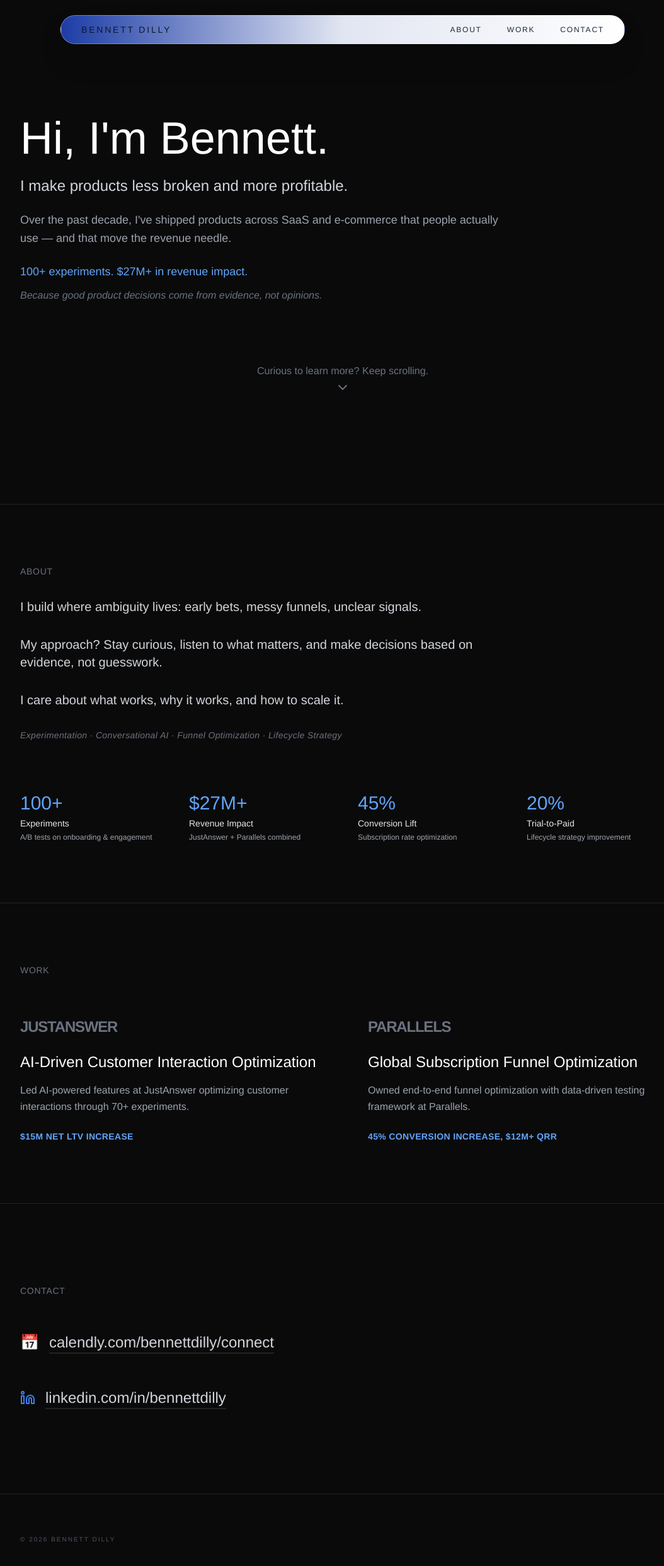
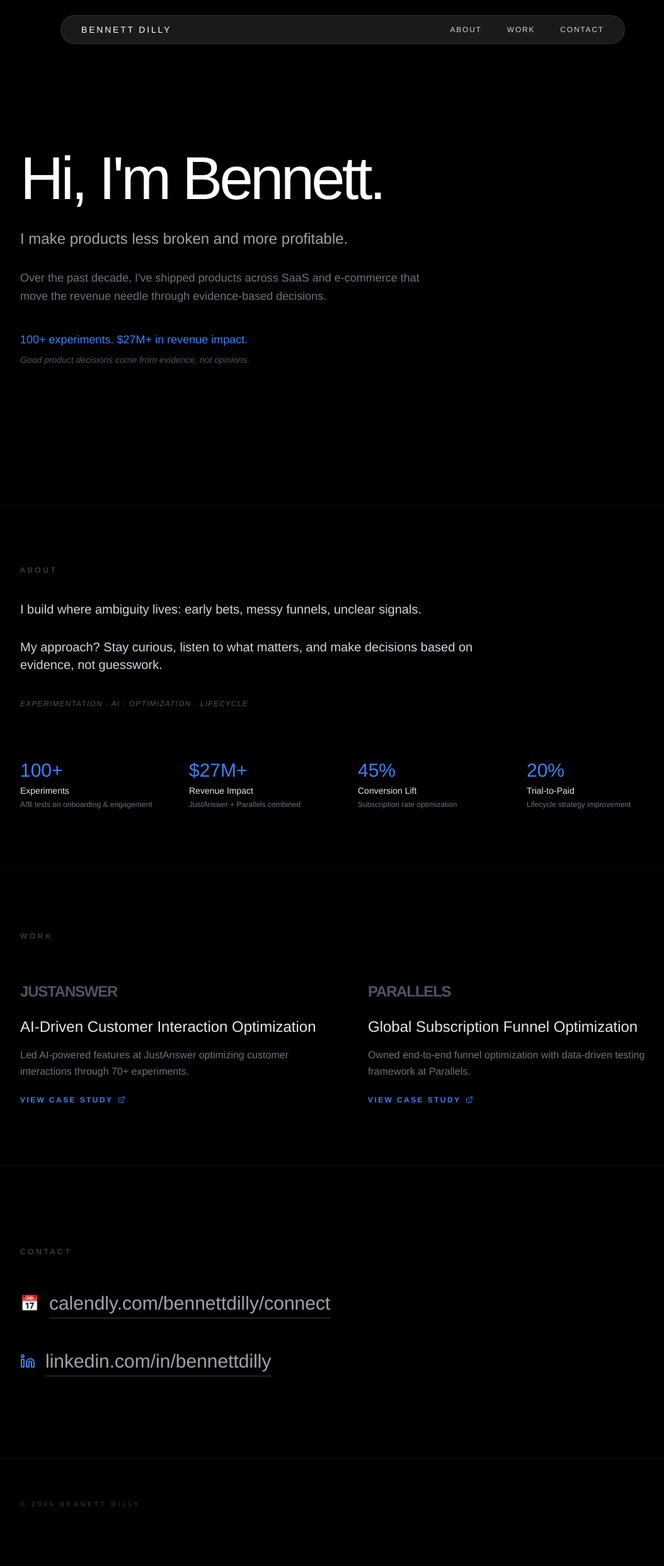
Before and after one commit to mrbdilly/portfolio, a React (Vite) app: page / in a window 1280 px wide. Shown: the top 2486 px of the page at 63% size, without its empty margins (96-1150 px from the left). After the commit the page ends 2459 px from the top, so only its background shows below. Built offline with nearby package versions, Linux system fonts and the light colour scheme.

Commit message:
Update App.tsx
- Updated UI (main nav & background)
- Changed "Work" to incorporate modals

```diff
--- a/src/App.tsx
+++ b/src/App.tsx
@@ -4,18 +4,17 @@ import { Menu, X, Linkedin, ChevronDown, ExternalLink } from 'lucide-react';
 export default function PMPortfolio() {
   const [mobileMenuOpen, setMobileMenuOpen] = useState(false);
   const [selectedProject, setSelectedProject] = useState(null);
+  const [selectedWork, setSelectedWork] = useState(null);
   const [navVisible, setNavVisible] = useState(true);
   const [lastScrollY, setLastScrollY] = useState(0);
 
-  // FEATURE FLAG: Toggle to true when Product Playground is ready
   const SHOW_PLAYGROUND = false;
 
-  // 1. Precision Scroll-Hide Logic (Hides as soon as scroll hits 10px)
+  // 1. Scroll-Hide Logic (10px Trigger)
   useEffect(() => {
     const controlNavbar = () => {
       if (typeof window !== 'undefined') {
         const currentScrollY = window.scrollY;
-        // Logic: If scrolling down and past the 10px threshold, hide.
         if (currentScrollY > lastScrollY && currentScrollY > 10) {
           setNavVisible(false);
         } else {
@@ -24,15 +23,14 @@ export default function PMPortfolio() {
         setLastScrollY(currentScrollY);
       }
     };
-
     window.addEventListener('scroll', controlNavbar);
     return () => window.removeEventListener('scroll', controlNavbar);
   }, [lastScrollY]);
 
-  // 2. Font and Global Dark Mode Body Style
+  // 2. Pure Black Theme
   useEffect(() => {
     document.body.style.fontFamily = '"Helvetica Neue", Helvetica, Arial, sans-serif';
-    document.body.style.backgroundColor = '#0a0a0a';
+    document.body.style.backgroundColor = '#000000';
     document.body.style.color = '#ffffff';
   }, []);
 
@@ -42,7 +40,6 @@ export default function PMPortfolio() {
     setMobileMenuOpen(false);
   };
 
-  // 3. Count-up Metric Component
   const CountUpMetric = ({ item, delay }) => {
     const [count, setCount] = useState(0);
     const [hasAnimated, setHasAnimated] = useState(false);
@@ -89,14 +86,13 @@ export default function PMPortfolio() {
 
     return (
       <div ref={elementRef}>
-        <div className="text-2xl md:text-3xl font-light mb-1 text-blue-400">{formatCount(count)}</div>
+        <div className="text-2xl md:text-3xl font-light mb-1 text-blue-500">{formatCount(count)}</div>
         <div className="text-sm font-medium mb-1 text-gray-200">{item.label}</div>
-        <div className="text-xs text-gray-400 font-light">{item.detail}</div>
+        <div className="text-xs text-gray-500 font-light">{item.detail}</div>
       </div>
     );
   };
 
-  // 4. Data Arrays (Restored Full Descriptions)
   const achievements = [
     { metric: '100+', label: 'Experiments', detail: 'A/B tests on onboarding & engagement' },
     { metric: '$27M+', label: 'Revenue Impact', detail: 'JustAnswer + Parallels combined' },
@@ -110,70 +106,48 @@ export default function PMPortfolio() {
       title: 'AI-Driven Customer Interaction Optimization',
       description: 'Led AI-powered features at JustAnswer optimizing customer interactions through 70+ experiments.',
       metrics: '$15M Net LTV increase',
-      logo: '/images/ja-logo-dark.png'
+      fullContent: 'Extensive work on LLM integration for customer support routing. Conducted 70+ high-velocity experiments focused on reducing friction in the expert-connection funnel. This phase will be updated with technical breakdowns of the AI logic and cohort analysis results.'
     },
     {
       company: 'PARALLELS',
       title: 'Global Subscription Funnel Optimization',
       description: 'Owned end-to-end funnel optimization with data-driven testing framework at Parallels.',
       metrics: '45% conversion increase, $12M+ QRR',
-      logo: '/images/parallels-logo-dark.png'
-    }
-  ];
-
-  const sideProjects = [
-    {
-      title: 'Project Alpha',
-      subtitle: 'A specialized tool for analyzing user churn patterns in SaaS.',
-      image: '/images/project-alpha.png',
-      fullContent: 'This side project focused on identifying early-warning signals for churn in subscription models. I built a predictive framework that analyzes high-frequency engagement data to trigger automated recovery workflows, specifically targeting users who show a 30% drop in session frequency over a 7-day rolling window.'
-    },
-    {
-      title: 'Market Pulse AI',
-      subtitle: 'LLM-powered dashboard for real-time competitor sentiment analysis.',
-      image: '/images/project-beta.png',
-      fullContent: 'Using a combination of web-scraping and LLM categorization, Market Pulse allows product teams to see how users are reacting to competitor feature launches in real-time. It transforms qualitative social sentiment into structured data, allowing for rapid-response product positioning.'
-    },
-    {
-      title: 'OnboardFlow',
-      subtitle: 'Custom framework for testing B2B onboarding friction points.',
-      image: '/images/project-gamma.png',
-      fullContent: 'OnboardFlow is a lightweight experimentation layer designed to isolate the "Aha! moment." It tracks user velocity through the initial setup and identifies specific UI elements causing drop-offs, reducing time-to-value by an average of 18% in initial beta tests.'
+      fullContent: 'Redesigned the global checkout experience for Parallels Desktop. Implemented a multi-variant testing framework that optimized pricing elasticity across European and Asian markets. This phase will be updated with localized conversion data and UX wireframes.'
     }
   ];
 
   return (
-    <div className="min-h-screen bg-[#0a0a0a] text-white selection:bg-blue-500/30">
+    <div className="min-h-screen bg-black text-white selection:bg-blue-500/30">
 
-      {/* 5. Minimalist Nav - Darkened Blue Gradient & Unbolded Text */}
+      {/* 5. Minimalist Nav - No Gradient, Frost Effect */}
       <nav className={`fixed left-1/2 -translate-x-1/2 w-[90%] max-w-4xl z-50 transition-all duration-500 ease-in-out ${navVisible ? 'top-6' : '-top-24'}`}>
-        <div className="bg-gradient-to-r from-blue-800/95 via-indigo-50/95 to-white backdrop-blur-2xl border border-white/30 rounded-full px-8 py-3 shadow-2xl flex items-center justify-between">
-          <div className="text-sm font-medium tracking-[0.2em] text-slate-900 uppercase">Bennett Dilly</div>
+        <div className="bg-white/10 backdrop-blur-xl border border-white/10 rounded-full px-8 py-3 shadow-2xl flex items-center justify-between">
+          <div className="text-sm font-medium tracking-[0.2em] text-white uppercase">Bennett Dilly</div>
 
           <div className="hidden md:flex items-center gap-10">
             {['About', 'Work', 'Contact'].map((item) => (
               <button
                 key={item}
                 onClick={() => scrollToSection(item.toLowerCase())}
-                className="relative text-xs font-light text-slate-800 hover:text-blue-700 transition-colors group tracking-[0.15em] uppercase"
+                className="relative text-xs font-light text-gray-300 hover:text-white transition-colors group tracking-[0.15em] uppercase"
               >
                 {item}
-                <span className="absolute -bottom-1 left-0 w-0 h-px bg-blue-600 transition-all duration-300 group-hover:w-full"></span>
+                <span className="absolute -bottom-1 left-0 w-0 h-px bg-white transition-all duration-300 group-hover:w-full"></span>
               </button>
             ))}
           </div>
 
-          <button className="md:hidden text-slate-900" onClick={() => setMobileMenuOpen(!mobileMenuOpen)}>
+          <button className="md:hidden text-white" onClick={() => setMobileMenuOpen(!mobileMenuOpen)}>
             {mobileMenuOpen ? <X size={20} /> : <Menu size={20} />}
           </button>
         </div>
 
-        {/* Mobile Dropdown */}
         {mobileMenuOpen && (
-          <div className="absolute top-16 left-0 right-0 bg-white backdrop-blur-xl border border-white/20 rounded-3xl p-8 shadow-2xl animate-in fade-in zoom-in-95 duration-300">
+          <div className="absolute top-16 left-0 right-0 bg-black border border-white/10 rounded-3xl p-8 animate-in fade-in zoom-in-95 duration-300">
             <div className="flex flex-col gap-6">
               {['About', 'Work', 'Contact'].map((item) => (
-                <button key={item} onClick={() => scrollToSection(item.toLowerCase())} className="text-left text-sm font-medium text-slate-800 uppercase tracking-widest">
+                <button key={item} onClick={() => scrollToSection(item.toLowerCase())} className="text-left text-sm font-medium text-white uppercase tracking-widest">
                   {item}
                 </button>
               ))}
@@ -182,34 +156,29 @@ export default function PMPortfolio() {
         )}
       </nav>
 
-      {/* 6. Hero Section */}
+      {/* Hero Section */}
       <section className="pt-16 md:pt-20 pb-16 px-6 min-h-screen flex flex-col justify-center">
         <div className="max-w-5xl mx-auto lg:px-0 w-full">
           <div className="max-w-3xl">
-            <h1 className="text-4xl md:text-7xl font-light mb-6 leading-tight text-white">Hi, I'm Bennett.</h1>
-            <p className="text-xl md:text-2xl text-gray-300 font-light mb-6">I make products less broken and more profitable.</p>
-            <p className="text-lg text-gray-400 font-light leading-relaxed mb-6">Over the past decade, I've shipped products across SaaS and e-commerce that people actually use — and that move the revenue needle.</p>
-            <p className="text-lg font-medium mb-3 text-blue-400">100+ experiments. $27M+ in revenue impact.</p>
-            <p className="text-base text-gray-500 font-light italic mb-20 md:mb-24">Because good product decisions come from evidence, not opinions.</p>
+            <h1 className="text-5xl md:text-8xl font-light mb-8 leading-tight text-white tracking-tighter">Hi, I'm Bennett.</h1>
+            <p className="text-xl md:text-2xl text-gray-400 font-light mb-8">I make products less broken and more profitable.</p>
+            <p className="text-lg text-gray-500 font-light leading-relaxed mb-10 max-w-2xl">Over the past decade, I've shipped products across SaaS and e-commerce that move the revenue needle through evidence-based decisions.</p>
+            <div className="flex flex-col gap-2">
+              <p className="text-lg font-medium text-blue-500">100+ experiments. $27M+ in revenue impact.</p>
+              <p className="text-sm text-gray-600 font-light italic">Good product decisions come from evidence, not opinions.</p>
+            </div>
           </div>
-        </div>
-        <div className="w-full flex justify-center">
-          <button onClick={() => scrollToSection('about')} className="flex flex-col items-center gap-2 text-gray-500 hover:text-white transition-colors group">
-            <span className="text-sm md:text-base font-light">Curious to learn more? Keep scrolling.</span>
-            <ChevronDown size={24} className="animate-bounce" />
-          </button>
         </div>
       </section>
 
-      {/* 7. About Section */}
-      <section id="about" className="py-24 px-6 border-t border-white/10">
+      {/* About Section */}
+      <section id="about" className="py-24 px-6 border-t border-white/5">
         <div className="max-w-5xl mx-auto lg:px-0">
           <div className="mb-20">
-            <h2 className="text-sm uppercase tracking-wider text-gray-500 mb-8 font-medium">About</h2>
+            <h2 className="text-xs uppercase tracking-[0.3em] text-gray-600 mb-10 font-medium">About</h2>
             <p className="text-lg md:text-xl text-gray-300 font-light leading-relaxed mb-8 max-w-3xl">I build where ambiguity lives: early bets, messy funnels, unclear signals.</p>
-            <p className="text-lg md:text-xl text-gray-300 font-light leading-relaxed mb-8 max-w-3xl">My approach? Stay curious, listen to what matters, and make decisions based on evidence, not guesswork.</p>
-            <p className="text-lg md:text-xl text-gray-300 font-light leading-relaxed mb-8 max-w-3xl">I care about what works, why it works, and how to scale it.</p>
-            <div className="text-sm text-gray-500 font-light italic tracking-wide">Experimentation · Conversational AI · Funnel Optimization · Lifecycle Strategy</div>
+            <p className="text-lg md:text-xl text-gray-300 font-light leading-relaxed mb-10 max-w-3xl">My approach? Stay curious, listen to what matters, and make decisions based on evidence, not guesswork.</p>
+            <div className="text-xs text-gray-600 font-light italic tracking-widest">EXPERIMENTATION · AI · OPTIMIZATION · LIFECYCLE</div>
           </div>
           <div className="grid grid-cols-2 md:grid-cols-4 gap-12">
             {achievements.map((item, index) => (
@@ -219,83 +188,69 @@ export default function PMPortfolio() {
         </div>
       </section>
 
-      {/* 8. Work Section */}
-      <section id="work" className="py-24 px-6 border-t border-white/10">
+      {/* Work Section - Refactored to Modals */}
+      <section id="work" className="py-24 px-6 border-t border-white/5">
         <div className="max-w-5xl mx-auto lg:px-0">
-          <h2 className="text-sm uppercase tracking-wider text-gray-500 mb-16 font-medium">Work</h2>
-          <div className="grid md:grid-cols-2 gap-20 text-white">
+          <h2 className="text-xs uppercase tracking-[0.3em] text-gray-600 mb-16 font-medium">Work</h2>
+          <div className="grid md:grid-cols-2 gap-20">
             {caseStudies.map((study, index) => (
-              <div key={index}>
-                <div className="text-gray-500 font-bold tracking-tighter text-2xl mb-6 uppercase">{study.company}</div>
-                <h3 className="text-2xl font-light mb-4">{study.title}</h3>
-                <p className="text-gray-400 font-light leading-relaxed mb-6">{study.description}</p>
-                <div className="text-sm font-bold text-blue-400 tracking-wide uppercase">{study.metrics}</div>
+              <div
+                key={index}
+                onClick={() => setSelectedWork(study)}
+                className="group cursor-pointer"
+              >
+                <div className="text-gray-600 font-bold tracking-tighter text-2xl mb-6 uppercase group-hover:text-white transition-colors">{study.company}</div>
+                <h3 className="text-2xl font-light mb-4 text-gray-200 group-hover:text-blue-500 transition-colors">{study.title}</h3>
+                <p className="text-gray-500 font-light leading-relaxed mb-6">{study.description}</p>
+                <div className="text-xs font-bold text-blue-500 tracking-[0.2em] uppercase flex items-center gap-2">
+                  View Case Study <ExternalLink size={12} />
+                </div>
               </div>
             ))}
           </div>
         </div>
       </section>
 
-      {/* 9. Product Playground - Hidden via SHOW_PLAYGROUND flag */}
-      {SHOW_PLAYGROUND && (
-        <>
-          <section id="playground" className="py-24 px-6 border-t border-white/10">
-            <div className="max-w-5xl mx-auto lg:px-0">
-              <h2 className="text-sm uppercase tracking-wider text-gray-500 mb-16 font-medium">Product Playground</h2>
-              <div className="grid md:grid-cols-3 gap-10">
-                {sideProjects.map((project, index) => (
-                  <div key={index} onClick={() => setSelectedProject(project)} className="group cursor-pointer block">
-                    <div className="aspect-video bg-slate-900 mb-6 overflow-hidden rounded-sm border border-white/5 group-hover:border-blue-500/50 transition-all duration-500">
-                      <div className="w-full h-full flex items-center justify-center text-slate-700 italic text-xs">Project Preview</div>
-                    </div>
-                    <h3 className="text-lg font-medium mb-2 text-slate-200 group-hover:text-blue-400 transition-colors flex items-center gap-2">
-                      {project.title} <ExternalLink size={14} className="opacity-0 group-hover:opacity-100 transition-opacity" />
-                    </h3>
-                    <p className="text-sm text-slate-500 font-light">{project.subtitle}</p>
-                  </div>
-                ))}
-              </div>
+      {/* Work Detail Modal */}
+      {selectedWork && (
+        <div className="fixed inset-0 z-[70] flex items-center justify-center p-6">
+          <div className="absolute inset-0 bg-black/95 backdrop-blur-sm" onClick={() => setSelectedWork(null)}></div>
+          <div className="relative w-full md:max-w-3xl bg-[#0a0a0a] border border-white/10 rounded-2xl p-8 md:p-16 animate-in zoom-in-95 duration-300">
+            <button onClick={() => setSelectedWork(null)} className="absolute top-8 right-8 text-gray-500 hover:text-white"><X size={24} /></button>
+            <div className="text-blue-500 text-xs font-bold tracking-[0.3em] mb-4 uppercase">{selectedWork.company}</div>
+            <h2 className="text-3xl md:text-4xl font-light mb-6 text-white">{selectedWork.title}</h2>
+            <div className="h-px w-full bg-white/10 mb-10" />
+            <div className="text-gray-400 font-light leading-relaxed text-lg space-y-6">
+              <p>{selectedWork.fullContent}</p>
             </div>
-          </section>
-
-          {/* Modal Overlay */}
-          {selectedProject && (
-            <div className="fixed inset-0 z-[60] flex items-end md:items-center justify-center">
-              <div className="absolute inset-0 bg-black/90 backdrop-blur-md" onClick={() => setSelectedProject(null)}></div>
-              <div className="relative w-full md:max-w-2xl bg-[#0a0a0a] border-t md:border border-white/10 rounded-t-3xl md:rounded-2xl p-8 md:p-12 animate-in slide-in-from-bottom md:zoom-in duration-300">
-                <button onClick={() => setSelectedProject(null)} className="absolute top-6 right-6 p-2 text-gray-500 hover:text-white transition-colors">
-                  <X size={24} />
-                </button>
-                <h2 className="text-3xl font-light mb-2 text-white">{selectedProject.title}</h2>
-                <p className="text-xl text-blue-400 font-light mb-8">{selectedProject.subtitle}</p>
-                <div className="text-gray-300 font-light leading-relaxed border-t border-white/10 pt-8 text-lg">{selectedProject.fullContent}</div>
-                <button onClick={() => setSelectedProject(null)} className="mt-12 w-full py-4 bg-white/5 text-gray-400 hover:text-white rounded-xl border border-white/10 transition-colors uppercase tracking-widest text-xs font-bold">Close Project</button>
-              </div>
+            <div className="mt-12 p-6 bg-white/5 rounded-xl border border-white/5">
+              <div className="text-xs text-gray-500 uppercase tracking-widest mb-2">Key Outcome</div>
+              <div className="text-xl font-light text-white">{selectedWork.metrics}</div>
             </div>
-          )}
-        </>
+          </div>
+        </div>
       )}
 
-      {/* 10. Contact Section - Restored Calendly & LinkedIn */}
-      <section id="contact" className="py-32 px-6 border-t border-white/10">
+      {/* Contact Section */}
+      <section id="contact" className="py-32 px-6 border-t border-white/5">
         <div className="max-w-5xl mx-auto lg:px-0">
-          <h2 className="text-sm uppercase tracking-wider text-gray-500 mb-12 font-medium">Contact</h2>
+          <h2 className="text-xs uppercase tracking-[0.3em] text-gray-600 mb-12 font-medium">Contact</h2>
           <div className="flex flex-col gap-10">
-            <a href="https://calendly.com/bennettdilly/connect" target="_blank" rel="noopener noreferrer" className="flex items-center gap-4 text-gray-300 hover:text-white transition-all group py-2">
+            <a href="https://calendly.com/bennettdilly/connect" target="_blank" rel="noopener noreferrer" className="flex items-center gap-4 text-gray-400 hover:text-white transition-all group py-2">
               <span className="text-2xl text-blue-500 group-hover:scale-110 transition-transform">📅</span>
-              <span className="text-xl md:text-2xl font-light underline underline-offset-8 decoration-white/10 group-hover:decoration-blue-500">calendly.com/bennettdilly/connect</span>
+              <span className="text-xl md:text-3xl font-light underline underline-offset-[12px] decoration-white/10 group-hover:decoration-blue-500">calendly.com/bennettdilly/connect</span>
             </a>
-            <a href="https://linkedin.com/in/bennettdilly" target="_blank" rel="noopener noreferrer" className="flex items-center gap-4 text-gray-300 hover:text-white transition-all group py-2">
+            <a href="https://linkedin.com/in/bennettdilly" target="_blank" rel="noopener noreferrer" className="flex items-center gap-4 text-gray-400 hover:text-white transition-all group py-2">
               <Linkedin size={24} className="text-blue-500 group-hover:scale-110 transition-transform" />
-              <span className="text-xl md:text-2xl font-light underline underline-offset-8 decoration-white/10 group-hover:decoration-blue-500">linkedin.com/in/bennettdilly</span>
+              <span className="text-xl md:text-3xl font-light underline underline-offset-[12px] decoration-white/10 group-hover:decoration-blue-500">linkedin.com/in/bennettdilly</span>
             </a>
           </div>
         </div>
       </section>
 
-      {/* 11. Footer - Restored to original */}
-      <footer className="py-16 px-6 border-t border-white/10">
-        <div className="max-w-5xl mx-auto lg:px-0 text-gray-600 text-[10px] tracking-[0.2em] uppercase font-medium">
+      {/* Footer */}
+      <footer className="py-16 px-6 border-t border-white/5">
+        <div className="max-w-5xl mx-auto lg:px-0 text-gray-700 text-[10px] tracking-[0.4em] uppercase font-medium">
           © 2026 BENNETT DILLY
         </div>
       </footer>
```
